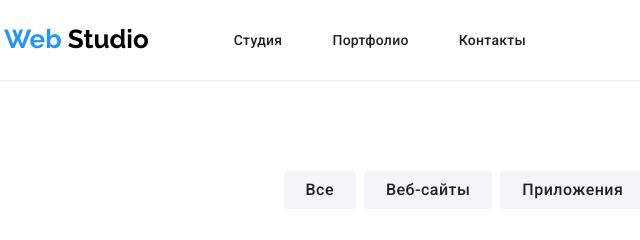
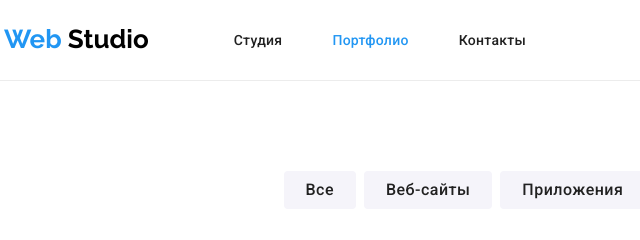
Before and after one commit to TetianaSv/goit-markup-hw-04, a plain HTML site: page portfolio.html in a window 1280 px wide. Shown: the top 240 px of the page, 51-691 px from the left. Drawn offline with nearby package versions, Linux system fonts and the light colour scheme.

Commit message:
change hover

```diff
--- a/CSS/styles.css
+++ b/CSS/styles.css
@@ -47,12 +47,16 @@ header {
 .item a:hover,
 .item a:focus {
   color: #2196f3;
+  cursor: pointer;
 }
 header .logo {
   margin-right: 85px;
 }
 .logo-accent {
   color: #000000;
+}
+.link.current {
+  color: #2196f3;
 }
 .site-nav {
   display: flex;
@@ -95,6 +99,7 @@ header .auth-item:hover,
 header .auth-item:focus {
   color: #2196f3;
   fill: #2196f3;
+  cursor: pointer;
 }
 .adress-nav {
   margin-left: auto;
@@ -344,6 +349,7 @@ header .auth-item:focus {
   background-color: #2196f3;
   border-radius: 50%;
   fill: var(--white-text);
+  cursor: pointer;
 }
 .social-links li:not(:last-child) {
   margin-right: 10px;
@@ -376,6 +382,7 @@ header .auth-item:focus {
   fill: #2196f3;
   border: 1px solid #2196f3;
   border-radius: 4px;
+  cursor: pointer;
 }
 
 /* FOOTER */
@@ -423,6 +430,7 @@ footer .logo {
 .footer-linkbox:focus {
   background-color: #2196f3;
   fill: var(--white-text);
+  cursor: pointer;
 }
 .footer-links li:not(:last-child) {
   margin-right: 10px;
@@ -561,6 +569,7 @@ footer .section {
 .filtr-button:hover {
   background-color: #2196f3;
   color: var(--white-text);
+  cursor: pointer;
 }
 .filtr-button:focus {
   background-color: #2196f3;
--- a/portfolio.html
+++ b/portfolio.html
@@ -27,7 +27,7 @@
             <a href="">Студия</a>
           </li>
           <li class="item">
-            <a href="./portfolio.html">Портфолио</a>
+            <a class="link current" href="./portfolio.html">Портфолио</a>
           </li>
           <li class="item">
             <a href="">Контакты</a>
```
Also changed, not shown: index.html (+1 -1 lines).
